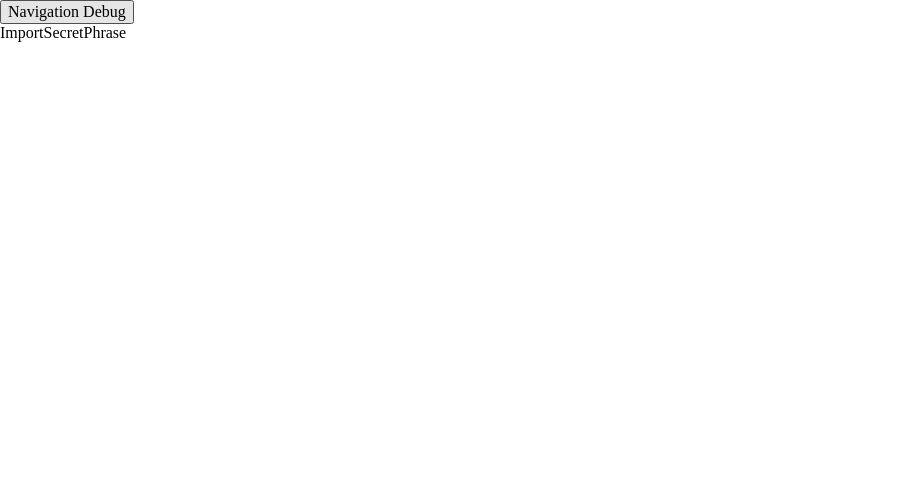
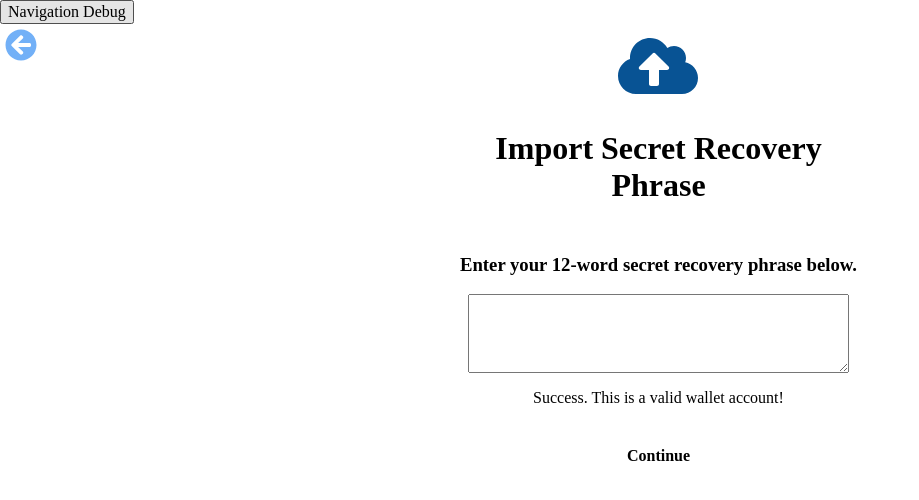
Before and after one commit to jaa2/ethereum-web-wallet, a React (Create React App) app: page /ImportSecretPhrase in a window 1280 px wide. Shown: the top 500 px of the page, without its empty margins (0-919 px from the left). Built offline with nearby package versions, Linux system fonts and the light colour scheme.

Commit message:
import secret phrase

```diff
--- a/src/common/_colors.scss
+++ b/src/common/_colors.scss
@@ -1,3 +1,4 @@
 $text-color: black;
 $hover-button-color: #cccccc;
 $icon-color: #085394;
+$light-blue: #72b0f7;
--- /dev/null
+++ b/src/wallet_setup/ImportSecretPhrase.scss
@@ -0,0 +1,57 @@
+@import '../common/colors';
+
+.back-icon {
+    float: left;
+    margin-left: 5px;
+    margin-top: 5px;
+    color: $light-blue;
+}
+
+#import-secret-phrase {
+  width: 33vw;
+  min-width: 400px;
+
+  margin: auto;
+  padding: 10px;
+
+  display: flex;
+  flex-direction: column;
+  justify-content: space-evenly;
+  align-items: center;
+
+  text-align: center;
+
+  h1 {
+    padding: 10px;
+  }
+
+  .fa-icon {
+    color: $icon-color;
+  }
+
+  .link {
+    color: $text-color;
+    text-decoration: none;
+  }
+
+  .hoverable:hover {
+    background-color: $hover-button-color;
+    cursor: pointer;
+  }
+
+  #match-elements {
+    width: 100%;
+
+    display: flex;
+    flex-direction: column;
+    align-items: center;
+
+    .info {
+      min-height: 20px;
+    }
+
+    #continue-link {
+      width: fit-content;
+    }
+  }
+}
--- a/src/wallet_setup/ImportSecretPhrase.tsx
+++ b/src/wallet_setup/ImportSecretPhrase.tsx
@@ -1,7 +1,29 @@
+import { Link } from "react-router-dom";
+
+import { FontAwesomeIcon } from '@fortawesome/react-fontawesome';
+import { faArrowCircleLeft, faCloudUploadAlt } from '@fortawesome/free-solid-svg-icons';
+
+import './ImportSecretPhrase.scss'
+
 function ImportSecretPhrase() {
   return (
     <div>
-      ImportSecretPhrase
+      <Link id="back-link" className="back-icon link hoverable" to="/WalletSetup">
+        <FontAwesomeIcon className="fa-icon" icon={faArrowCircleLeft} size="2x" />
+      </Link>
+      <div id="import-secret-phrase">
+        <FontAwesomeIcon className="fa-icon" icon={faCloudUploadAlt} size="4x" />
+        <h1>Import Secret Recovery Phrase</h1>
+        <h3>Enter your 12-word secret recovery phrase below.</h3>
+        <textarea cols={40} rows={4}></textarea>
+
+        <div id="match-elements">
+          <p id="info-match" className="info" >Success. This is a valid wallet account!</p>
+          <Link id="continue-link" className="link hoverable" to="/CreatePassword">
+            <h4>Continue</h4>
+          </Link>
+        </div>
+      </div>
     </div>
   );
 }
```
